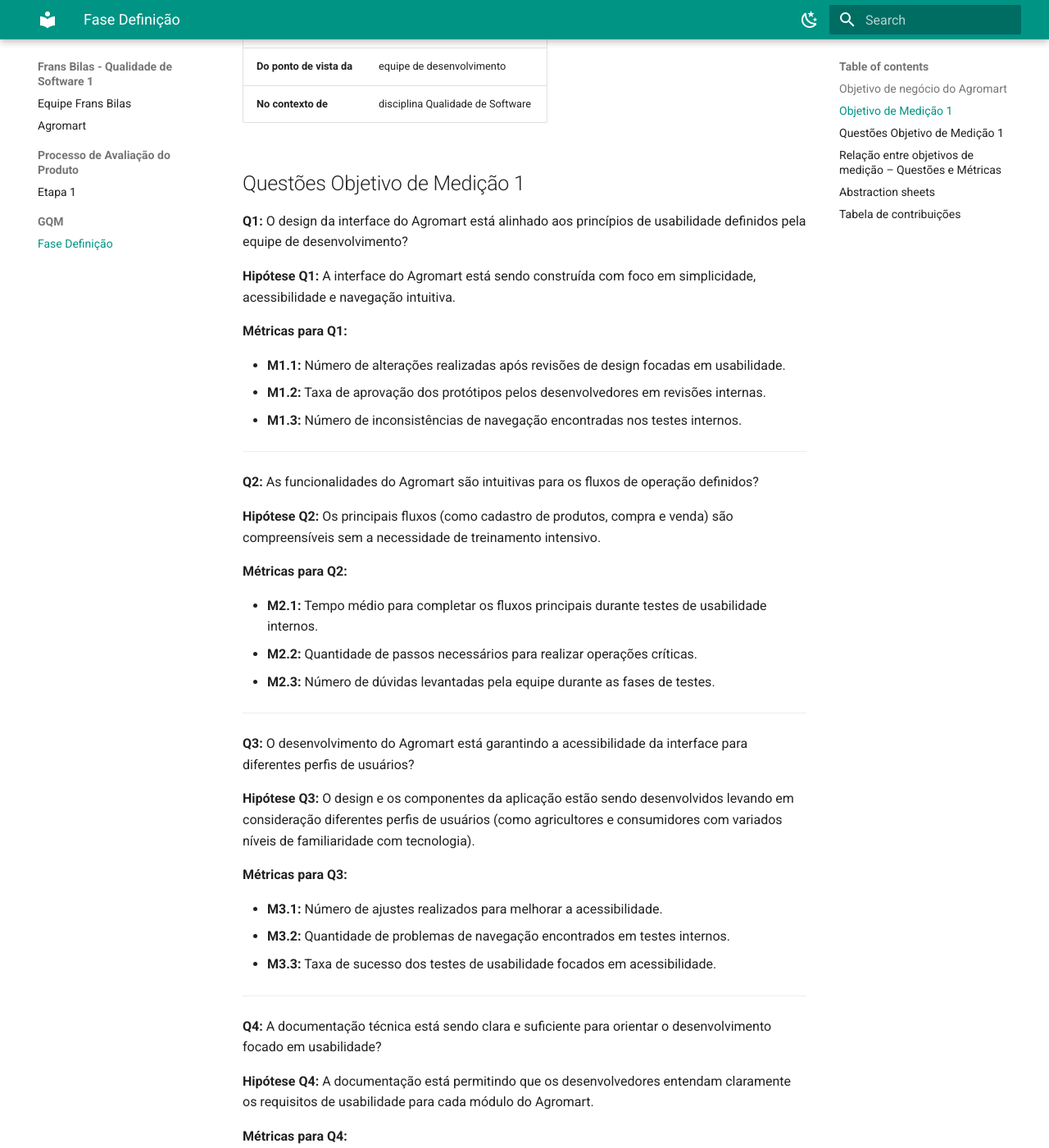
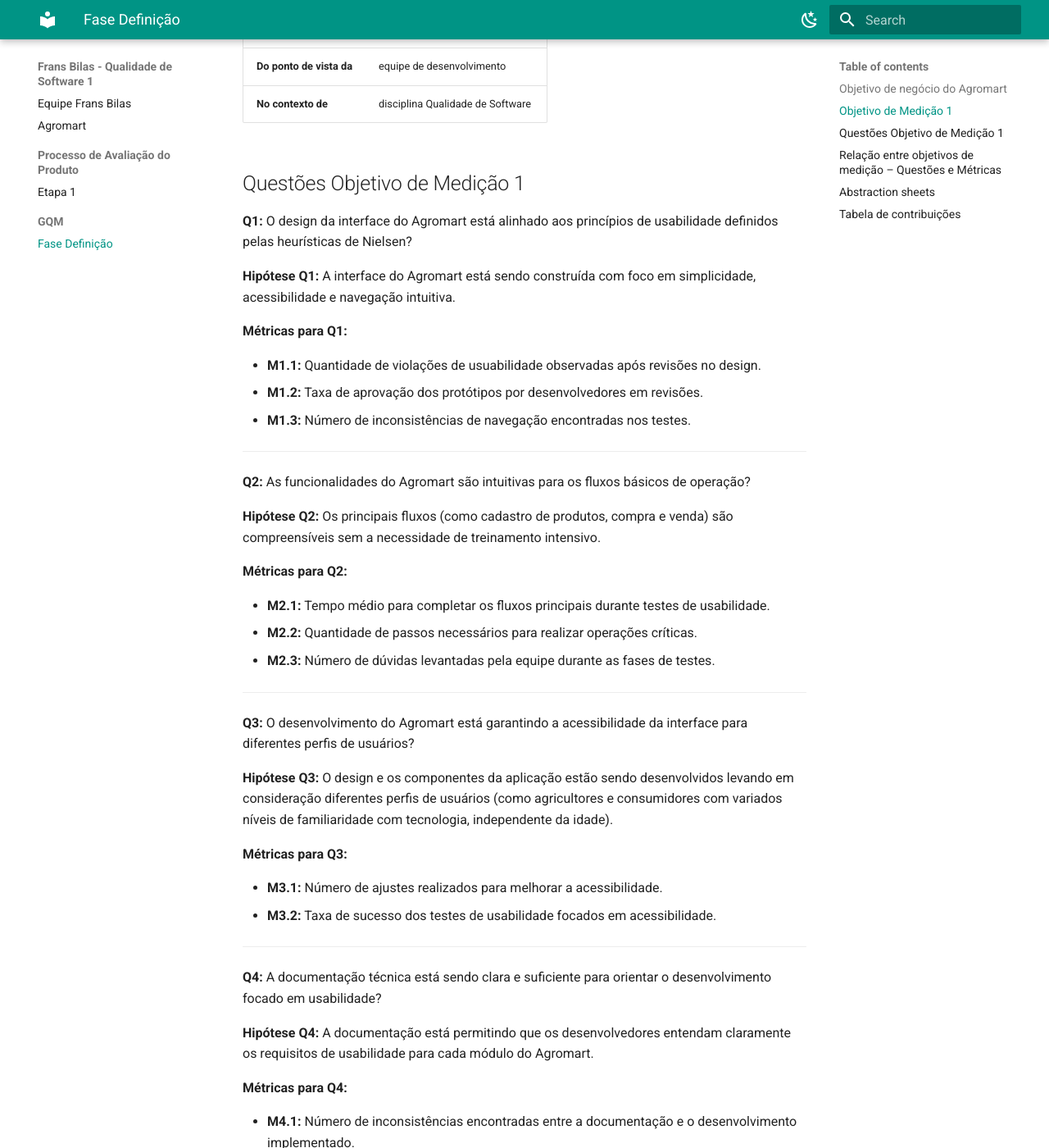
Before and after one commit to FCTE-Qualidade-de-Software-1/2025-1-T01--Frans-Bilas, an MkDocs documentation site: the page built from docs/GQM/FaseDefinicao.md, in a window 1280 px wide and 1400 px high, scrolled down 451 px. Shown: the whole window at 82% size. Built offline with MkDocs 1.6.1 and Material for MkDocs 9.7.7, drawn with Linux system fonts in a browser that asks for light colours; some of the changed text lies outside the part shown.

Commit message:
fix:correção nas métricas do GQM

```diff
--- a/docs/GQM/FaseDefinicao.md
+++ b/docs/GQM/FaseDefinicao.md
@@ -15,25 +15,25 @@
 
 ## Questões Objetivo de Medição 1
 
-**Q1:** O design da interface do Agromart está alinhado aos princípios de usabilidade definidos pela equipe de desenvolvimento?
+**Q1:** O design da interface do Agromart está alinhado aos princípios de usabilidade definidos pelas heurísticas de Nielsen?
 
 **Hipótese Q1:** A interface do Agromart está sendo construída com foco em simplicidade, acessibilidade e navegação intuitiva.
 
 **Métricas para Q1:**
 
-- **M1.1:** Número de alterações realizadas após revisões de design focadas em usabilidade.
-- **M1.2:** Taxa de aprovação dos protótipos pelos desenvolvedores em revisões internas.
-- **M1.3:** Número de inconsistências de navegação encontradas nos testes internos.
+- **M1.1:** Quantidade de violações de usuabilidade observadas após revisões no design.
+- **M1.2:** Taxa de aprovação dos protótipos por desenvolvedores em revisões.
+- **M1.3:** Número de inconsistências de navegação encontradas nos testes.
 
 ---
 
-**Q2:** As funcionalidades do Agromart são intuitivas para os fluxos de operação definidos?
+**Q2:** As funcionalidades do Agromart são intuitivas para os fluxos básicos de operação?
 
 **Hipótese Q2:** Os principais fluxos (como cadastro de produtos, compra e venda) são compreensíveis sem a necessidade de treinamento intensivo.
 
 **Métricas para Q2:**
 
-- **M2.1:** Tempo médio para completar os fluxos principais durante testes de usabilidade internos.
+- **M2.1:** Tempo médio para completar os fluxos principais durante testes de usabilidade.
 - **M2.2:** Quantidade de passos necessários para realizar operações críticas.
 - **M2.3:** Número de dúvidas levantadas pela equipe durante as fases de testes.
 
@@ -41,13 +41,12 @@
 
 **Q3:** O desenvolvimento do Agromart está garantindo a acessibilidade da interface para diferentes perfis de usuários?
 
-**Hipótese Q3:** O design e os componentes da aplicação estão sendo desenvolvidos levando em consideração diferentes perfis de usuários (como agricultores e consumidores com variados níveis de familiaridade com tecnologia).
+**Hipótese Q3:** O design e os componentes da aplicação estão sendo desenvolvidos levando em consideração diferentes perfis de usuários (como agricultores e consumidores com variados níveis de familiaridade com tecnologia, independente da idade).
 
 **Métricas para Q3:**
 
 - **M3.1:** Número de ajustes realizados para melhorar a acessibilidade.
-- **M3.2:** Quantidade de problemas de navegação encontrados em testes internos.
-- **M3.3:** Taxa de sucesso dos testes de usabilidade focados em acessibilidade.
+- **M3.2:** Taxa de sucesso dos testes de usabilidade focados em acessibilidade.
 
 ---
 
@@ -58,8 +57,7 @@
 **Métricas para Q4:**
 
 - **M4.1:** Número de inconsistências encontradas entre a documentação e o desenvolvimento implementado.
-- **M4.2:** Quantidade de dúvidas levantadas pelos desenvolvedores relacionadas aos requisitos de usabilidade.
-- **M4.3:** Frequência de atualizações necessárias para alinhar a documentação aos objetivos de usabilidade.
+- **M4.2:** A documentação, em relaçãoa objetivos de usabilidade, estão atualizadas com o cenário atual do projeto.
 
 ## Relação entre objetivos de medição – Questões e Métricas
 
```
Also changed, not shown: docs/index.md (+3 -3 lines), docs/assets/QuestoesMetricas.png.
